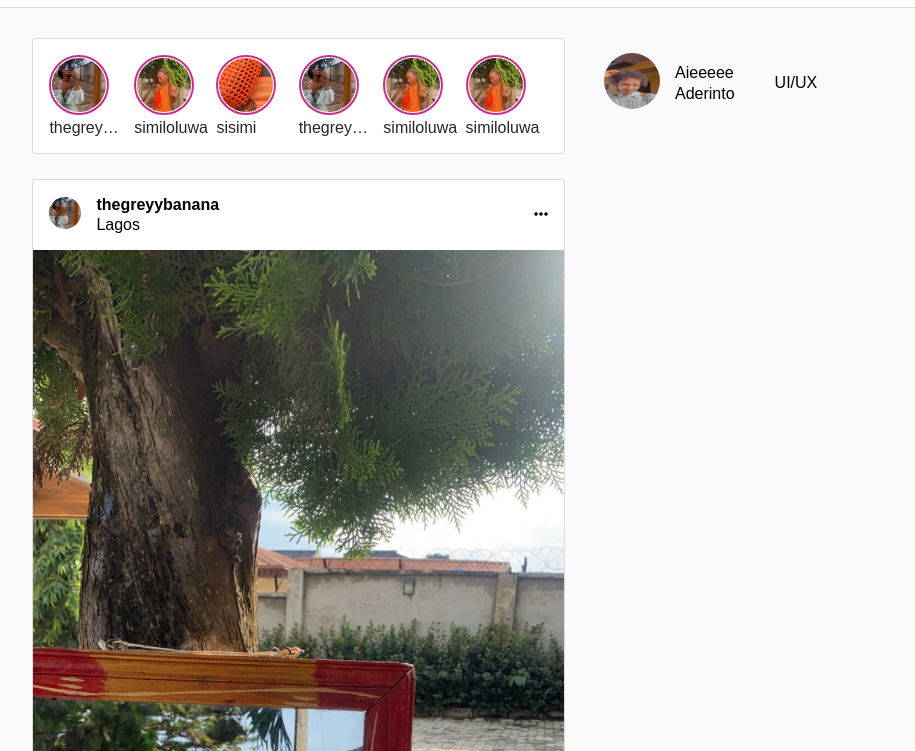
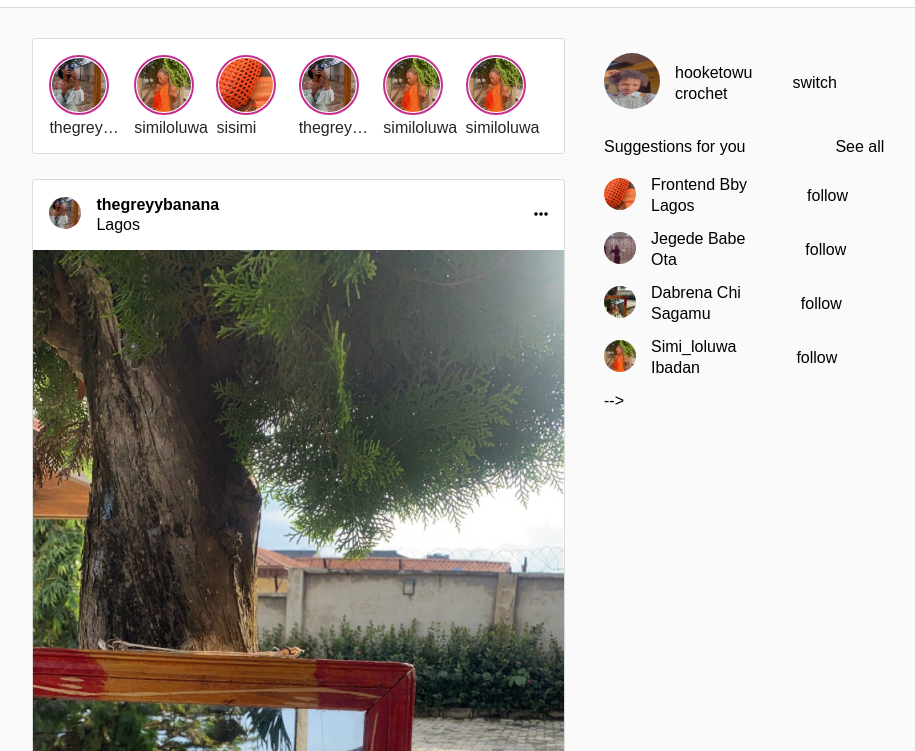
Before and after one commit to Similol/sca_instagram, a plain HTML site: page index.html in a window 1280 px wide. Shown: the part 49-800 px from the top of the page, without its empty margins (198-1113 px from the left). Drawn offline with Linux system fonts and the light colour scheme.

Commit message:
second commit

```diff
--- a/index.html
+++ b/index.html
@@ -279,20 +279,112 @@
 
 
             <div class="right_side">
+
                 <div class="profile_title">
                     <div class="profile_left">
                         <div class="image">
                             <img src="./images/omoJJ.jpeg" width="56px" height="56px" alt="">
                         </div>
                         <div class="details">
-                            <p class="name">Aieeeee</p>
-                            <p class="surname">Aderinto</p>
+                            <p class="name">hooketowu</p>
+                            <p class="surname">crochet</p>
                         </div>
                     </div>
                     <div class="profile_right">
-                        <p>UI/UX</p>
+                        <p>switch</p>
                     </div>
                 </div>
+
+                 <div class="suggestion">
+                    <p>Suggestions for you</p>
+                    <p>See all</p>
+                </div>
+
+                <div class="suggestion_title">
+
+                    <div class="suggestion_left">
+                        <div class="image">
+                            <img src="./images/sisimi.jpeg" height="32px" width="32px" alt="">
+                        </div>
+                        <div class="details">
+                            <p class="name"> Frontend Bby </p>
+                            <p class="location">Lagos </p>
+                        </div>
+                    </div>
+
+                    <div class="suggestion_right">
+                        <p>follow</p>
+                    </div>
+
+                </div>
+
+
+
+                 <div class="suggestion_title">
+
+                    <div class="suggestion_left">
+                        <div class="image">
+                            <img src="./images/faith.jpeg" height="32px" width="32px" alt="">
+                        </div>
+                        <div class="details">
+                            <p class="name">
+                                Jegede Babe
+                            </p>
+                            <p class="location">
+                                Ota
+                            </p>
+                        </div>
+                    </div>
+
+                    <div class="suggestion_right">
+                        <p>follow</p>
+                    </div>
+                </div>
+
+                <div class="suggestion_title">
+
+                    <div class="suggestion_left">
+                        <div class="image">
+                            <img src="./images/simi.jpeg" height="32px" width="32px" alt="">
+                        </div>
+                        <div class="details">
+                            <p class="name">
+                                Dabrena Chi
+                            </p>
+                            <p class="location">
+                                Sagamu
+                            </p>
+                        </div>
+                    </div>
+
+                    <div class="suggestion_right">
+                        <p>follow</p>
+                    </div>
+                </div>
+
+                <div class="suggestion_title">
+
+                    <div class="suggestion_left">
+                        <div class="image">
+                            <img src="./images/similoluwa.jpeg" height="32px" width="32px" alt="">
+                        </div>
+                        <div class="details">
+                            <p class="name">
+                                Simi_loluwa
+                            </p>
+                            <p class="location">
+                                Ibadan
+                            </p>
+                        </div>
+                    </div>
+
+                    <div class="suggestion_right">
+                        <p>follow</p>
+                    </div>
+                </div>
+
+                 -->
+
             </div>
         </section>
     </div>
--- a/style.css
+++ b/style.css
@@ -206,3 +206,29 @@ section{
 .right_side .profile_title .profile_left .details .name{
     padding-bottom: 3px;
 }
+.suggestion{
+    display: flex;
+    margin-top: 25px;
+    margin-bottom: 20px;
+}
+.suggestion p{
+    margin-right: 90px;
+}
+.suggestion_title{
+    display: flex;
+    align-items: center;
+    margin-bottom: 15px;
+}
+.suggestion_title .suggestion_left{
+    display: flex;
+    align-items: center;
+    margin-right: 60px;
+}
+.suggestion_title .suggestion_left .image img{
+    border-radius: 50%;
+    margin-right: 15px;
+    object-fit: cover;
+}
+.suggestion_title .suggestion_left .details .name{
+    padding-bottom: 3px;
+}
```
